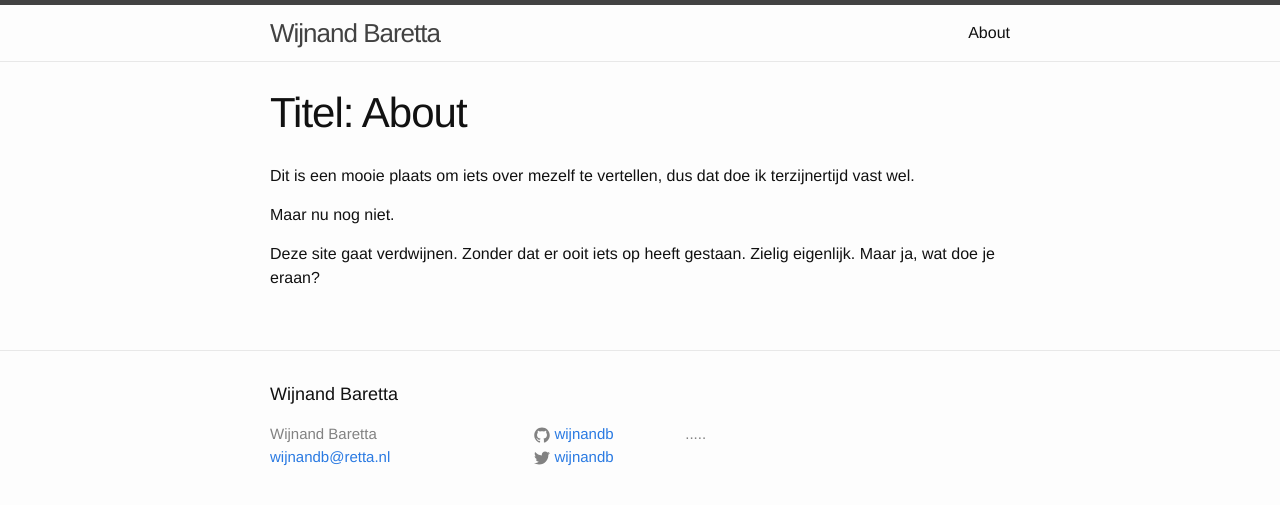
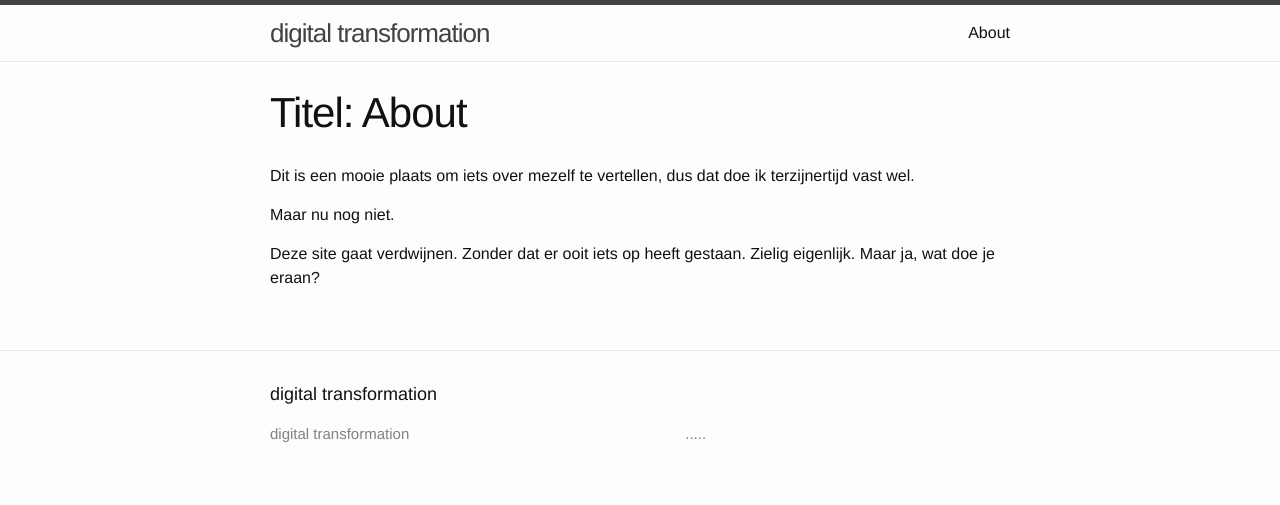
Before and after one commit to wijnandb/wijnandb.github.io, a Jekyll site: the page built from about.md, in a window 1280 px wide. Shown: the top 505 px of the page. Built offline with Jekyll 4.4.1, drawn with Linux system fonts in a browser that asks for light colours.

Commit message:
removed name

```diff
--- a/_config.yml
+++ b/_config.yml
@@ -1,16 +1,16 @@
 # Site settings
-title: Wijnand Baretta
-email: wijnandb@retta.nl
+title: digital transformation
+email:
 description: > # this means to ignore newlines until "baseurl:"
   .....
 baseurl: "" # the subpath of your site, e.g. /blog/
 url: "http://brtt.nl/" # the base hostname & protocol for your site
-twitter_username: wijnandb
-github_username:  wijnandb
-facebook: wijnandb
-linkedin: wijnandbaretta
-google_plus: WijnandBaretta
-name: Wijnand Baretta
+twitter_username:
+github_username:
+facebook:
+linkedin:
+google_plus:
+name:
 
 # Build settings
 markdown: kramdown
```
